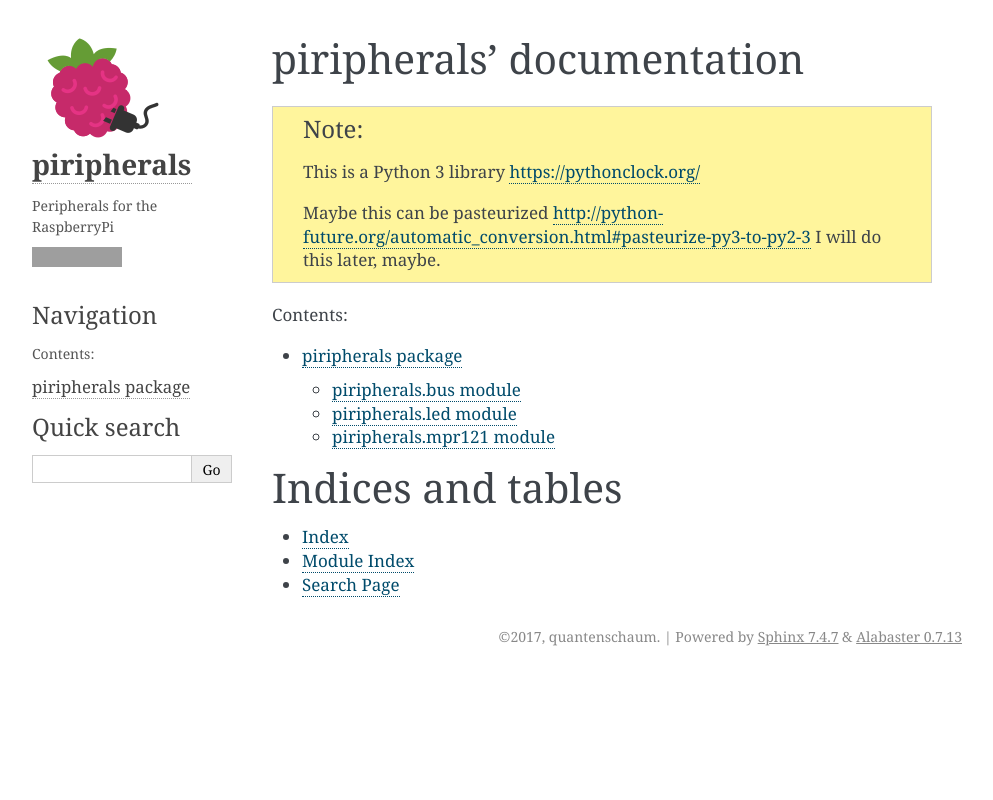
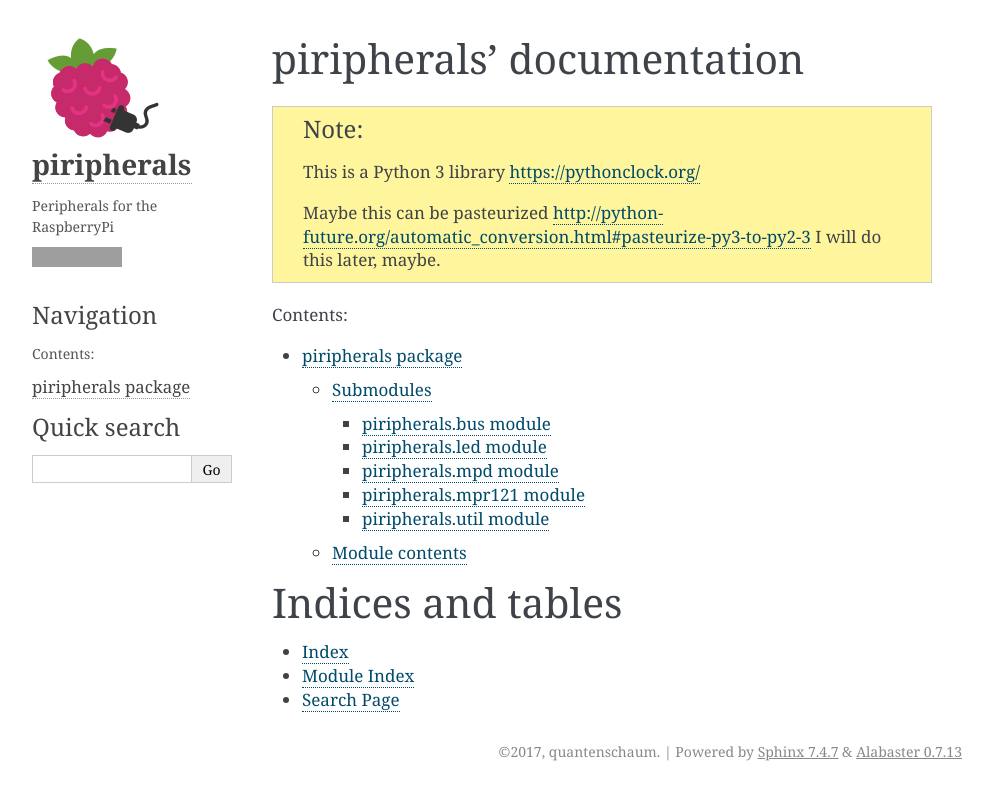
Before and after one commit to quantenschaum/piripherals, a Sphinx documentation site: the page built from docs/index.rst, in a window 1280 px wide, cut to the strip 0-800 px from the top of the page. Shown: the whole strip, without its empty margins (148-1141 px from the left). Built offline with Sphinx 7.4.7, drawn with Linux system fonts in a browser that asks for light colours; grey boxes are pictures that could not be loaded.

Commit message:
updated docs

```diff
--- /dev/null
+++ b/docs/piripherals.mpd.rst
@@ -0,0 +1,7 @@
+piripherals\.mpd module
+=======================
+
+.. automodule:: piripherals.mpd
+    :members:
+    :undoc-members:
+    :show-inheritance:
--- a/docs/piripherals.rst
+++ b/docs/piripherals.rst
@@ -1,8 +1,21 @@
 piripherals package
 ===================
+
+Submodules
+----------
 
 .. toctree::
 
    piripherals.bus
    piripherals.led
+   piripherals.mpd
    piripherals.mpr121
+   piripherals.util
+
+Module contents
+---------------
+
+.. automodule:: piripherals
+    :members:
+    :undoc-members:
+    :show-inheritance:
--- /dev/null
+++ b/docs/piripherals.util.rst
@@ -0,0 +1,7 @@
+piripherals\.util module
+========================
+
+.. automodule:: piripherals.util
+    :members:
+    :undoc-members:
+    :show-inheritance:
```
